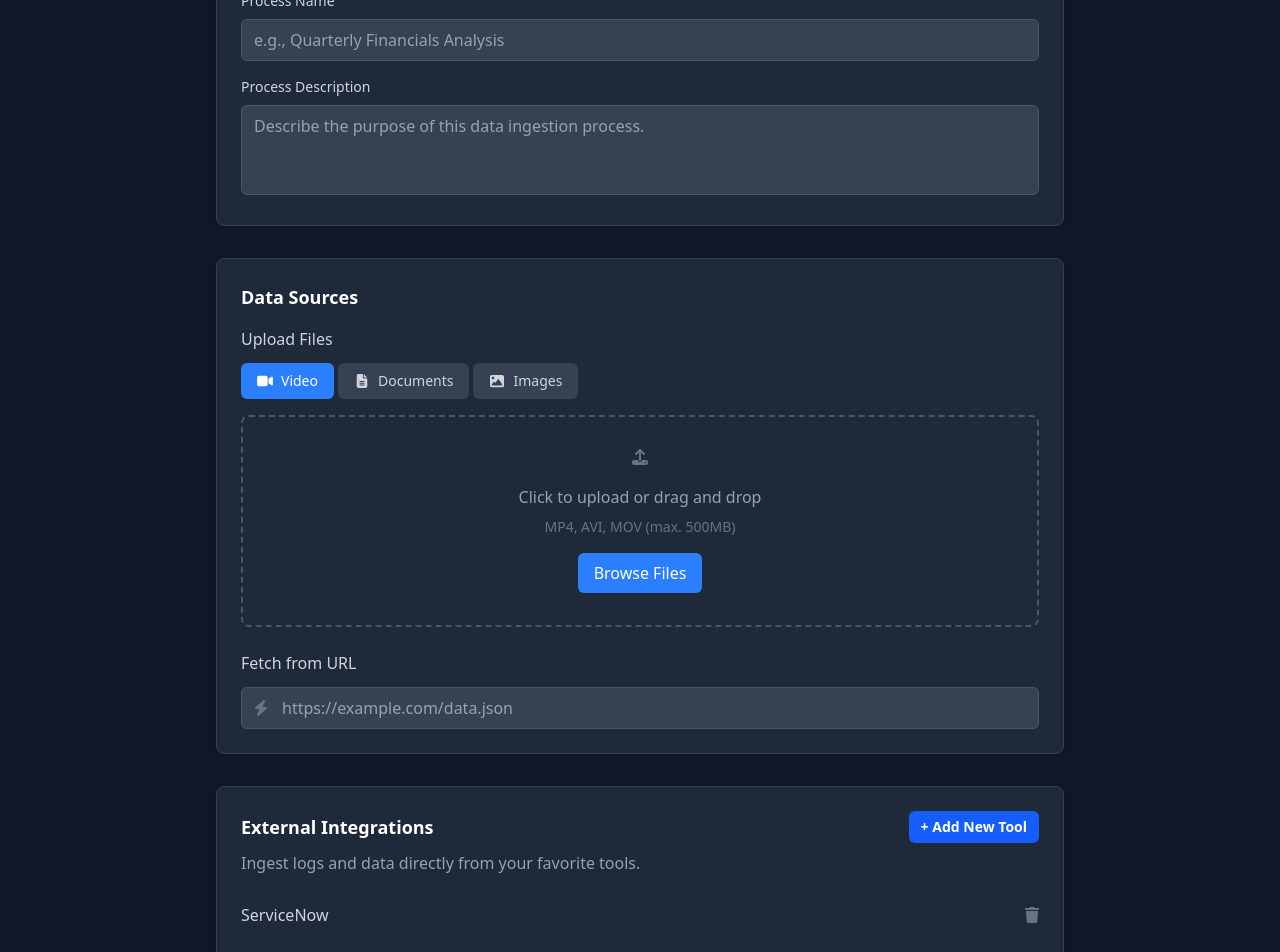
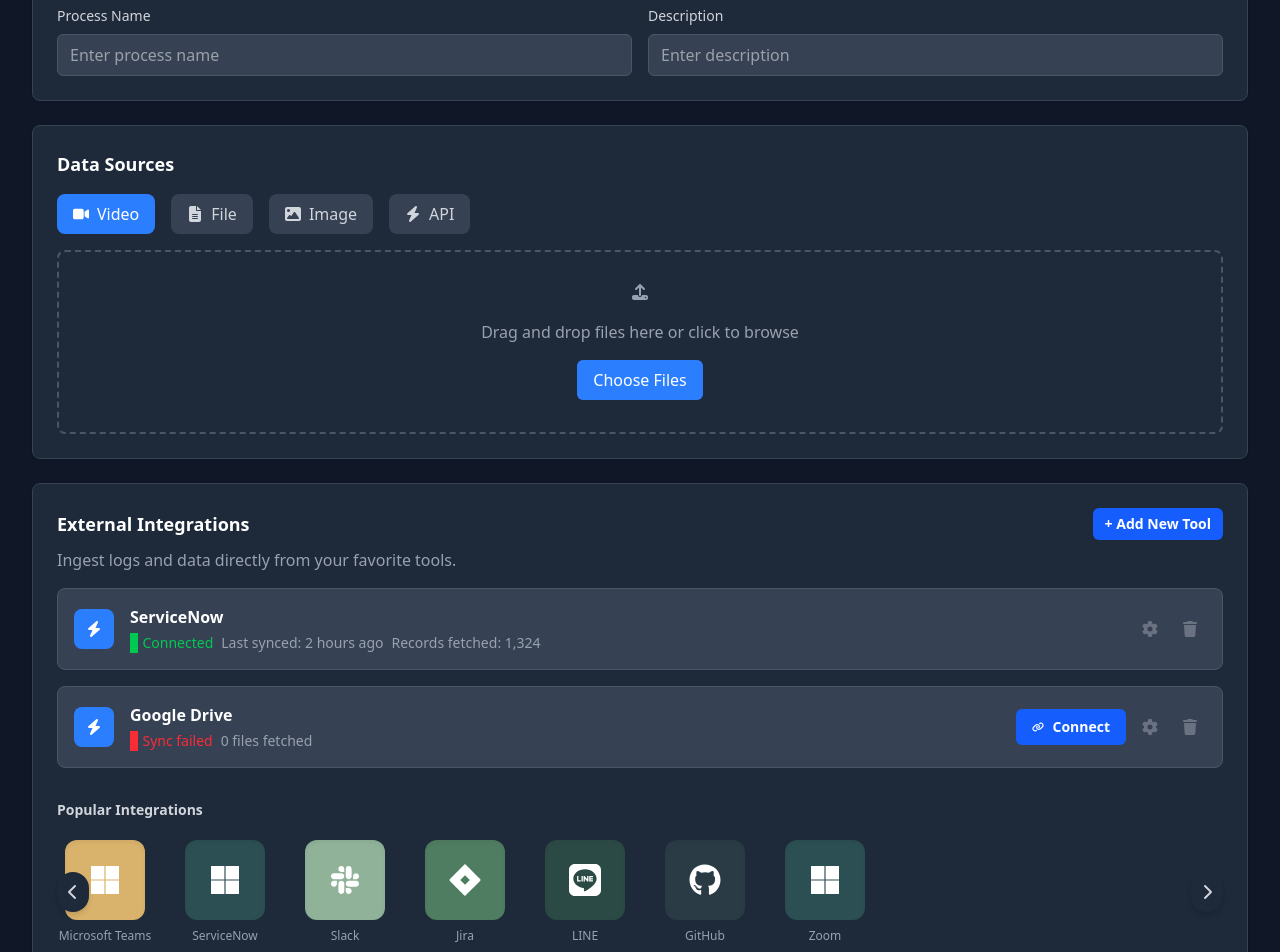
Before and after one commit to AbhiG57/process_mining, a React (Vite) app: page /addProcess in a window 1280 px wide. Shown: the part 260-1212 px from the top of the page. Built offline with nearby package versions, Linux system fonts and the light colour scheme.

Commit message:
inhance design of integration tools section

```diff
--- a/src/components/AddProcess.tsx
+++ b/src/components/AddProcess.tsx
@@ -6,82 +6,71 @@ import {
   faFileAlt,
   faImage,
   faBolt,
-  faPlus,faTrash,
-  faChevronLeft,
-  faChevronRight
+  faTrash,
+  faChevronLeft, faChevronRight,
+  faCog, faLink
 } from '@fortawesome/free-solid-svg-icons';
 import AddToolIntegrationModal from './AddToolIntegrationModal';
 import { faMicrosoft, faSlack, faJira, faGithub, faLine } from '@fortawesome/free-brands-svg-icons';
+
 interface Integrations {
   teams: boolean;
-  serviceNow: boolean;
-  email: boolean;
+  servicenow: boolean;
+  pam: boolean;
+  rawlogs: boolean;
 }
 
 interface Tab {
-  id: string;
+  key: string;
   label: string;
   icon: any;
 }
 
 interface Integration {
-  key: keyof Integrations;
+  key: string;
   label: string;
-  enabled: boolean;
+  icon: any;
+  status: 'connected' | 'not-connected' | 'sync-failed';
+  lastSynced?: string;
+  recordsFetched?: number;
+  filesFetched?: number;
 }
 
-const AddProcess: React.FC = () => {
-  const [activeTab, setActiveTab] = useState<string>('video');
-  const [processName, setProcessName] = useState<string>('');
-  const [processDescription, setProcessDescription] = useState<string>('');
-  const [url, setUrl] = useState<string>('');
-  const [integrations, setIntegrations] = useState<Integrations>({
-    teams: false,
-    serviceNow: true,
-    email: false
-  });
-  const [showAddIntegrationModal, setShowAddIntegrationModal] = useState(false);
-
-  const handleIntegrationToggle = (integration: keyof Integrations): void => {
-    setIntegrations(prev => ({
-      ...prev,
-      [integration]: !prev[integration]
-    }));
-  };
-
-  const handleFileUpload = (event: React.ChangeEvent<HTMLInputElement>): void => {
-    const files = event.target.files;
-    console.log('Files uploaded:', files);
-  };
-
-  const handleStartIngestion = (): void => {
-    console.log('Starting ingestion process...');
-  };
-
-  const handlePreviewLogs = (): void => {
-    console.log('Previewing logs...');
-  };
-
-  const handleReset = (): void => {
-    setProcessName('');
-    setProcessDescription('');
-    setUrl('');
-    setIntegrations({
-      teams: false,
-      serviceNow: true,
-      email: false
-    });
-  };
-
-  const tabs: Tab[] = [
-    { id: 'video', label: 'Video', icon: faVideo },
-    { id: 'documents', label: 'Documents', icon: faFileAlt },
-    { id: 'images', label: 'Images', icon: faImage }
+const dataSourceTabs: Tab[] = [
+  { key: 'video', label: 'Video', icon: faVideo },
+  { key: 'file', label: 'File', icon: faFileAlt },
+  { key: 'image', label: 'Image', icon: faImage },
+  { key: 'api', label: 'API', icon: faBolt },
 ];
 
 const integrationList: Integration[] = [
-    { key: 'serviceNow', label: 'ServiceNow', enabled: integrations.serviceNow }
+  {
+    key: 'servicenow',
+    label: 'ServiceNow',
+    icon: faBolt,
+    status: 'connected',
+    lastSynced: '2 hours ago',
+    recordsFetched: 1324
+  },
+  {
+    key: 'googledrive',
+    label: 'Google Drive',
+    icon: faBolt,
+    status: 'sync-failed',
+    filesFetched: 0
+  }
 ];
+
+const AddProcess = () => {
+  const [activeTab, setActiveTab] = useState<string>('video');
+  const [integrations, setIntegrations] = useState<Integrations>({
+    teams: false,
+    servicenow: false,
+    pam: false,
+    rawlogs: false,
+  });
+  const [showAddIntegrationModal, setShowAddIntegrationModal] = useState(false);
+  const [showServiceNowConfig, setShowServiceNowConfig] = useState(false);
 
   // Popular Integrations carousel data
   const popularTools: { id: string; name: string; bg: string; pill: string, icon: any }[] = [
@@ -94,65 +83,111 @@ const AddProcess: React.FC = () => {
     { id: 'zoom', name: 'Zoom', bg: 'bg-[#2b4f52]', pill: 'Z',icon: faMicrosoft },
   ];
   const scrollRef = useRef<HTMLDivElement>(null);
-  const scrollBy = (offset: number) => scrollRef.current?.scrollBy({ left: offset, behavior: 'smooth' });
+
+  const handleFileUpload = (e: React.ChangeEvent<HTMLInputElement>): void => {
+    const file = e.target.files?.[0];
+    if (file) {
+      console.log('File uploaded:', file.name);
+    }
+  };
+
+  const handleReset = (): void => {
+    setIntegrations({
+      teams: false,
+      servicenow: false,
+      pam: false,
+      rawlogs: false,
+    });
+  };
+
+  const handlePreviewLogs = (): void => {
+    console.log('Preview logs clicked');
+  };
+
+  const handleStartIngestion = (): void => {
+    console.log('Start ingestion clicked');
+  };
+
+  const scrollLeft = (): void => {
+    if (scrollRef.current) {
+      scrollRef.current.scrollBy({ left: -200, behavior: 'smooth' });
+    }
+  };
+
+  const scrollRight = (): void => {
+    if (scrollRef.current) {
+      scrollRef.current.scrollBy({ left: 200, behavior: 'smooth' });
+    }
+  };
+
+  const getStatusConfig = (status: Integration['status']) => {
+    switch (status) {
+      case 'connected':
+        return {
+          label: 'Connected',
+          color: 'text-green-500',
+          bg: 'bg-green-500',
+          icon: '●'
+        };
+      case 'not-connected':
+        return {
+          label: 'Not connected',
+          color: 'text-gray-500',
+          bg: 'bg-gray-500',
+          icon: '●'
+        };
+      case 'sync-failed':
+        return {
+          label: 'Sync failed',
+          color: 'text-red-500',
+          bg: 'bg-red-500',
+          icon: '●'
+        };
+    }
+  };
 
   return (
     <div className="min-h-screen bg-gray-50 dark:bg-gray-900 text-gray-900 dark:text-white">
+      <div className="max-w-7xl mx-auto px-4 sm:px-6 lg:px-8 py-8">
         {/* Header */}
-      <div className="bg-white dark:bg-gray-800 border-b border-gray-200 dark:border-gray-700 px-6 py-4">
-        <h1 className="text-2xl font-bold text-gray-900 dark:text-white">Data Ingestion Module</h1>
-        <p className="text-gray-600 dark:text-gray-400 mt-1">Configure and start a new data ingestion process.</p>
+        <div className="mb-8">
+          <h1 className="text-3xl font-bold text-gray-900 dark:text-white">Add Process</h1>
+          <p className="text-gray-600 dark:text-gray-400 mt-2">Configure data ingestion for process mining</p>
         </div>
 
-      {/* Main Content */}
-      <div className="max-w-4xl mx-auto p-6 space-y-8">
-        {/* Process Details Section */}
-        <div className="bg-white dark:bg-gray-800 rounded-lg shadow-sm border border-gray-200 dark:border-gray-700 p-6">
+        {/* Process Details */}
+        <div className="bg-white dark:bg-gray-800 rounded-lg shadow-sm border border-gray-200 dark:border-gray-700 p-6 mb-6">
           <h2 className="text-lg font-semibold text-gray-900 dark:text-white mb-4">Process Details</h2>
-          <div className="space-y-4">
+          <div className="grid grid-cols-1 md:grid-cols-2 gap-4">
             <div>
-              <label className="block text-sm font-medium text-gray-700 dark:text-gray-300 mb-2">
-                Process Name
-              </label>
+              <label className="block text-sm font-medium text-gray-700 dark:text-gray-300 mb-2">Process Name</label>
               <input
                 type="text"
-                value={processName}
-                onChange={(e) => setProcessName(e.target.value)}
-                placeholder="e.g., Quarterly Financials Analysis"
-                className="w-full px-3 py-2 border border-gray-300 dark:border-gray-600 rounded-md bg-white dark:bg-gray-700 text-gray-900 dark:text-white placeholder-gray-500 dark:placeholder-gray-400 focus:outline-none focus:ring-2 focus:ring-blue-500 focus:border-transparent"
+                className="w-full px-3 py-2 border border-gray-300 dark:border-gray-600 rounded-md bg-white dark:bg-gray-700 text-gray-900 dark:text-white focus:outline-none focus:ring-2 focus:ring-blue-500"
+                placeholder="Enter process name"
               />
             </div>
             <div>
-              <label className="block text-sm font-medium text-gray-700 dark:text-gray-300 mb-2">
-                Process Description
-              </label>
-              <textarea
-                value={processDescription}
-                onChange={(e) => setProcessDescription(e.target.value)}
-                placeholder="Describe the purpose of this data ingestion process."
-                rows={3}
-                className="w-full px-3 py-2 border border-gray-300 dark:border-gray-600 rounded-md bg-white dark:bg-gray-700 text-gray-900 dark:text-white placeholder-gray-500 dark:placeholder-gray-400 focus:outline-none focus:ring-2 focus:ring-blue-500 focus:border-transparent resize-none"
+              <label className="block text-sm font-medium text-gray-700 dark:text-gray-300 mb-2">Description</label>
+              <input
+                type="text"
+                className="w-full px-3 py-2 border border-gray-300 dark:border-gray-600 rounded-md bg-white dark:bg-gray-700 text-gray-900 dark:text-white focus:outline-none focus:ring-2 focus:ring-blue-500"
+                placeholder="Enter description"
               />
             </div>
           </div>
         </div>
 
-        {/* Data Sources Section */}
-        <div className="bg-white dark:bg-gray-800 rounded-lg shadow-sm border border-gray-200 dark:border-gray-700 p-6">
+        {/* Data Sources */}
+        <div className="bg-white dark:bg-gray-800 rounded-lg shadow-sm border border-gray-200 dark:border-gray-700 p-6 mb-6">
           <h2 className="text-lg font-semibold text-gray-900 dark:text-white mb-4">Data Sources</h2>
-
-          {/* Upload Files */}
-          <div className="mb-6">
-            <h3 className="text-md font-medium text-gray-700 dark:text-gray-300 mb-3">Upload Files</h3>
-
-            {/* Tabs */}
-            <div className="flex space-x-1 mb-4">
-              {tabs.map((tab) => (
+          <div className="flex space-x-4 mb-4">
+            {dataSourceTabs.map((tab) => (
               <button
-                  key={tab.id}
-                  onClick={() => setActiveTab(tab.id)}
-                  className={`flex items-center space-x-2 px-4 py-2 rounded-md text-sm font-medium transition-colors ${
-                    activeTab === tab.id
+                key={tab.key}
+                onClick={() => setActiveTab(tab.key)}
+                className={`flex items-center space-x-2 px-4 py-2 rounded-lg transition-colors ${
+                  activeTab === tab.key
                     ? 'bg-blue-500 text-white'
                     : 'bg-gray-100 dark:bg-gray-700 text-gray-700 dark:text-gray-300 hover:bg-gray-200 dark:hover:bg-gray-600'
                 }`}
@@ -162,72 +197,84 @@ const AddProcess: React.FC = () => {
               </button>
             ))}
           </div>
-
-            {/* File Upload Area */}
-            <div className="border-2 border-dashed border-gray-300 dark:border-gray-600 rounded-lg p-8 text-center hover:border-blue-400 dark:hover:border-blue-500 transition-colors">
-              <FontAwesomeIcon icon={faUpload} className="w-12 h-12 text-gray-400 dark:text-gray-500 mx-auto mb-4" />
-              <p className="text-gray-600 dark:text-gray-400 mb-2">Click to upload or drag and drop</p>
-              <p className="text-sm text-gray-500 dark:text-gray-500 mb-4">
-                {activeTab === 'video' && 'MP4, AVI, MOV (max. 500MB)'}
-                {activeTab === 'documents' && 'PDF, DOC, DOCX (max. 100MB)'}
-                {activeTab === 'images' && 'JPG, PNG, GIF (max. 50MB)'}
-              </p>
+          <div className="border-2 border-dashed border-gray-300 dark:border-gray-600 rounded-lg p-8 text-center">
+            <FontAwesomeIcon icon={faUpload} className="w-8 h-8 text-gray-400 mx-auto mb-4" />
+            <p className="text-gray-600 dark:text-gray-400 mb-4">Drag and drop files here or click to browse</p>
             <input
               type="file"
-                multiple
               onChange={handleFileUpload}
               className="hidden"
               id="file-upload"
-                accept={
-                  activeTab === 'video' ? 'video/*' :
-                  activeTab === 'documents' ? '.pdf,.doc,.docx' :
-                  'image/*'
-                }
             />
             <label
               htmlFor="file-upload"
-                className="inline-flex items-center px-4 py-2 bg-blue-500 text-white rounded-md hover:bg-blue-600 transition-colors cursor-pointer"
+              className="inline-flex items-center px-4 py-2 bg-blue-500 text-white rounded-md hover:bg-blue-600 cursor-pointer transition-colors"
             >
-                Browse Files
+              Choose Files
             </label>
           </div>
         </div>
 
-          {/* Fetch from URL */}
+        {/* External Integrations */}
+        <div className="bg-white dark:bg-gray-800 rounded-lg shadow-sm border border-gray-200 dark:border-gray-700 p-6 mb-6">
+          <h2 className="text-lg font-semibold text-gray-900 dark:text-white mb-2 flex items-center justify-between">
+            <span>External Integrations</span>
+            <button onClick={() => setShowAddIntegrationModal(true)} className="px-3 py-1.5 rounded-md bg-blue-600 hover:bg-blue-700 text-white text-sm font-semibold">+ Add New Tool</button>
+          </h2>
+          <p className="text-gray-600 dark:text-gray-400 mb-4">Ingest logs and data directly from your favorite tools.</p>
+
+          {/* Integration Status Cards */}
+          <div className="space-y-4">
+            {integrationList.map((integration) => {
+              const statusConfig = getStatusConfig(integration.status);
+              return (
+                <div key={integration.key} className="flex items-center justify-between p-4 bg-gray-50 dark:bg-gray-700 rounded-lg border border-gray-200 dark:border-gray-600">
+                  <div className="flex items-center gap-4">
+                    <div className="w-10 h-10 bg-blue-500 rounded-lg flex items-center justify-center">
+                      <FontAwesomeIcon icon={integration.icon} className="w-5 h-5 text-white" />
+                    </div>
                     <div>
-            <h3 className="text-md font-medium text-gray-700 dark:text-gray-300 mb-3">Fetch from URL</h3>
-            <div className="relative">
-              <FontAwesomeIcon
-                icon={faBolt}
-                className="absolute left-3 top-1/2 transform -translate-y-1/2 text-gray-400 dark:text-gray-500 w-4 h-4"
-              />
-              <input
-                type="url"
-                value={url}
-                onChange={(e) => setUrl(e.target.value)}
-                placeholder="https://example.com/data.json"
-                className="w-full pl-10 pr-3 py-2 border border-gray-300 dark:border-gray-600 rounded-md bg-white dark:bg-gray-700 text-gray-900 dark:text-white placeholder-gray-500 dark:placeholder-gray-400 focus:outline-none focus:ring-2 focus:ring-blue-500 focus:border-transparent"
-              />
+                      <h3 className="font-semibold text-gray-900 dark:text-white">{integration.label}</h3>
+                      <div className="flex items-center gap-2 mt-1">
+                        <span className={`inline-flex items-center gap-1 text-sm ${statusConfig.color}`}>
+                          <span className={statusConfig.bg}>●</span>
+                          {statusConfig.label}
+                        </span>
+                        {integration.lastSynced && (
+                          <span className="text-sm text-gray-500 dark:text-gray-400">
+                            Last synced: {integration.lastSynced}
+                          </span>
+                        )}
+                        {integration.recordsFetched !== undefined && (
+                          <span className="text-sm text-gray-500 dark:text-gray-400">
+                            Records fetched: {integration.recordsFetched.toLocaleString()}
+                          </span>
+                        )}
+                        {integration.filesFetched !== undefined && (
+                          <span className="text-sm text-gray-500 dark:text-gray-400">
+                            {integration.filesFetched} files fetched
+                          </span>
+                        )}
                       </div>
                     </div>
                   </div>
-
-        {/* External Integrations Section */}
-        <div className="bg-white dark:bg-gray-800 rounded-lg shadow-sm border border-gray-200 dark:border-gray-700 p-6">
-          <h2 className="text-lg font-semibold text-gray-900 dark:text-white mb-2 flex items-center justify-between">
-            <span>External Integrations</span>
-            <button onClick={() => setShowAddIntegrationModal(true)} className="px-3 py-1.5 rounded-md bg-blue-600 hover:bg-blue-700 text-white text-sm font-semibold">+ Add New Tool</button>
-
-          </h2>
-          <p className="text-gray-600 dark:text-gray-400 mb-4">Ingest logs and data directly from your favorite tools.</p>
-
-          <div className="space-y-4">
-            {integrationList.map((integration) => (
-              <div key={integration.key} className="flex items-center justify-between py-3 border-b border-gray-200 dark:border-gray-700 last:border-b-0">
-                <span className="text-gray-700 dark:text-gray-300">{integration.label}</span>
-                <FontAwesomeIcon icon={faTrash} className='text-gray-500 cursor-pointer inline-end' />
+                  <div className="flex items-center gap-2">
+                    {integration.status === 'not-connected' || integration.status === 'sync-failed' ? (
+                      <button className="flex items-center gap-2 px-4 py-2 bg-blue-600 hover:bg-blue-700 text-white rounded-md text-sm font-semibold transition-colors">
+                        <FontAwesomeIcon icon={faLink} className="w-3 h-3" />
+                        Connect
+                      </button>
+                    ) : null}
+                    <button className="p-2 text-gray-500 hover:text-gray-700 dark:hover:text-gray-300 transition-colors">
+                      <FontAwesomeIcon icon={faCog} className="w-4 h-4" />
+                    </button>
+                    <button className="p-2 text-gray-500 hover:text-red-600 transition-colors">
+                      <FontAwesomeIcon icon={faTrash} className="w-4 h-4" />
+                    </button>
                   </div>
-            ))}
+                </div>
+              );
+            })}
           </div>
 
           {/* Popular Integrations Carousel */}
@@ -236,24 +283,21 @@ const AddProcess: React.FC = () => {
               <h3 className="text-sm font-semibold text-gray-700 dark:text-gray-300">Popular Integrations</h3>
             </div>
             <div className="relative">
-              <button onClick={() => scrollBy(-240)} className="absolute left-0 top-1/2 -translate-y-1/2 z-10 bg-black/30 hover:bg-black/40 text-white w-9 h-9 rounded-full flex items-center justify-center">
-                <FontAwesomeIcon icon={faChevronLeft} />
+              <button onClick={scrollLeft} className="absolute left-0 top-1/2 -translate-y-1/2 z-10 bg-white dark:bg-gray-800 p-2 rounded-full shadow-md hover:bg-gray-50 dark:hover:bg-gray-700 focus:outline-none">
+                <FontAwesomeIcon icon={faChevronLeft} className="w-4 h-4 text-gray-700 dark:text-gray-300" />
               </button>
-              <div ref={scrollRef} className="overflow-x-auto no-scrollbar px-12">
-                <div className="flex gap-6 py-2">
+              <div ref={scrollRef} className="flex gap-6 py-2 overflow-x-auto scrollbar-hide">
                 {popularTools.map(tool => (
-                    <div key={tool.id} className="flex flex-col items-center w-24">
+                  <div key={tool.id} className="flex flex-col items-center w-24" onClick={() => {setShowServiceNowConfig(true);setShowAddIntegrationModal(true)}}>
                     <div className={`w-20 h-20 rounded-xl ${tool.bg} flex items-center justify-center shadow-inner`}>
-                        {/* <span className="text-white font-semibold text-lg">{tool.pill}</span> */}
                       <FontAwesomeIcon icon={tool.icon} className='w-10 h-10 text-white' size='2x' />
                     </div>
                     <div className="text-xs text-gray-500 dark:text-gray-400 mt-2 text-center leading-snug">{tool.name}</div>
                   </div>
                 ))}
               </div>
-              </div>
-              <button onClick={() => scrollBy(240)} className="absolute right-0 top-1/2 -translate-y-1/2 z-10 bg-black/30 hover:bg-black/40 text-white w-9 h-9 rounded-full flex items-center justify-center">
-                <FontAwesomeIcon icon={faChevronRight} />
+              <button onClick={scrollRight} className="absolute right-0 top-1/2 -translate-y-1/2 z-10 bg-white dark:bg-gray-800 p-2 rounded-full shadow-md hover:bg-gray-50 dark:hover:bg-gray-700 focus:outline-none">
+                <FontAwesomeIcon icon={faChevronRight} className="w-4 h-4 text-gray-700 dark:text-gray-300" />
               </button>
             </div>
           </div>
@@ -281,7 +325,7 @@ const AddProcess: React.FC = () => {
           </button>
         </div>
       </div>
-      <AddToolIntegrationModal open={showAddIntegrationModal} onClose={() => setShowAddIntegrationModal(false)} />
+      <AddToolIntegrationModal openConfig={showServiceNowConfig} open={showAddIntegrationModal} onClose={() => setShowAddIntegrationModal(false)} />
     </div>
   );
 };
```
Also changed, not shown: src/components/AddToolIntegrationModal.tsx (+9 -2 lines). Lines whose indentation alone changed are shown as unchanged.
